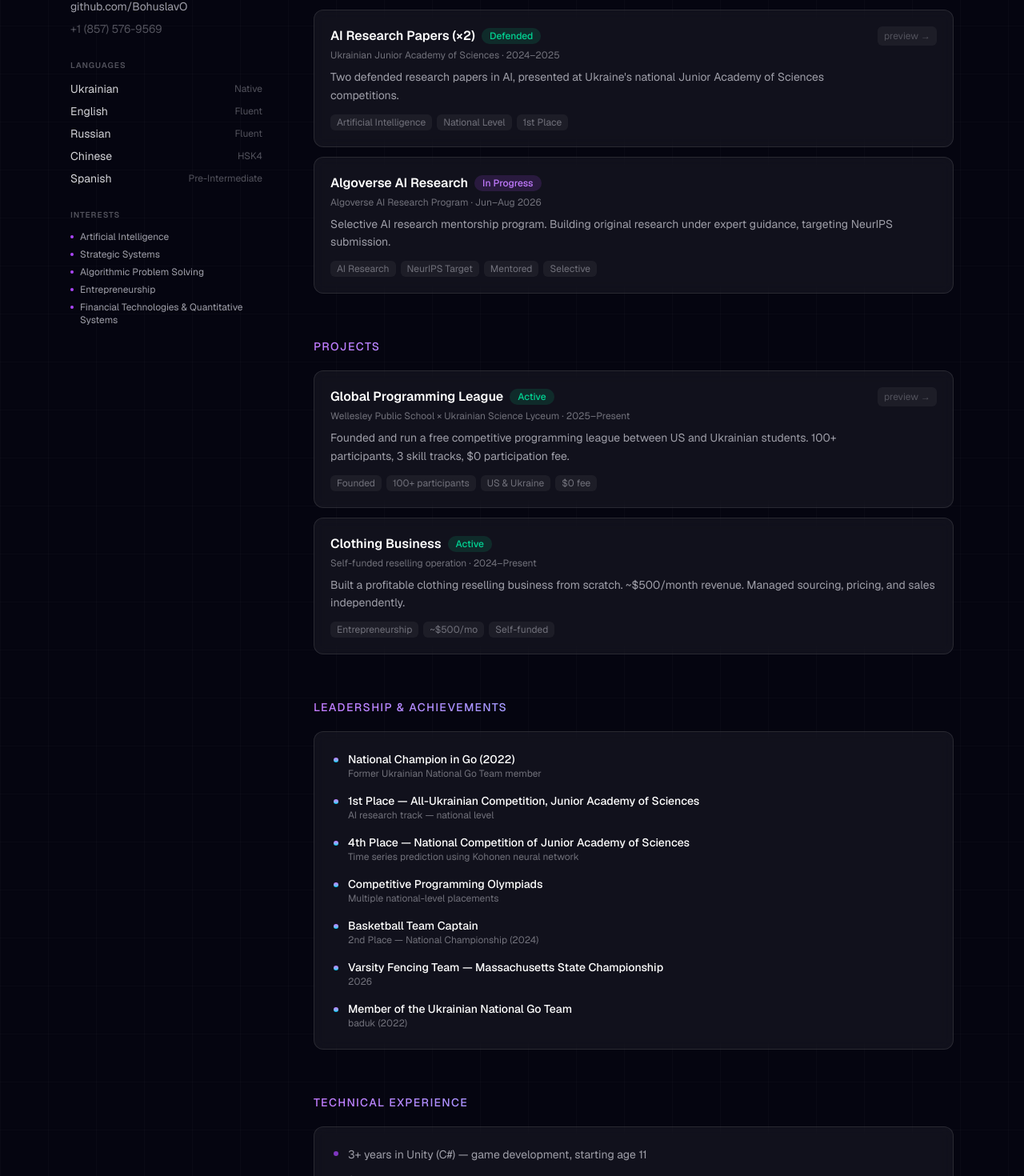
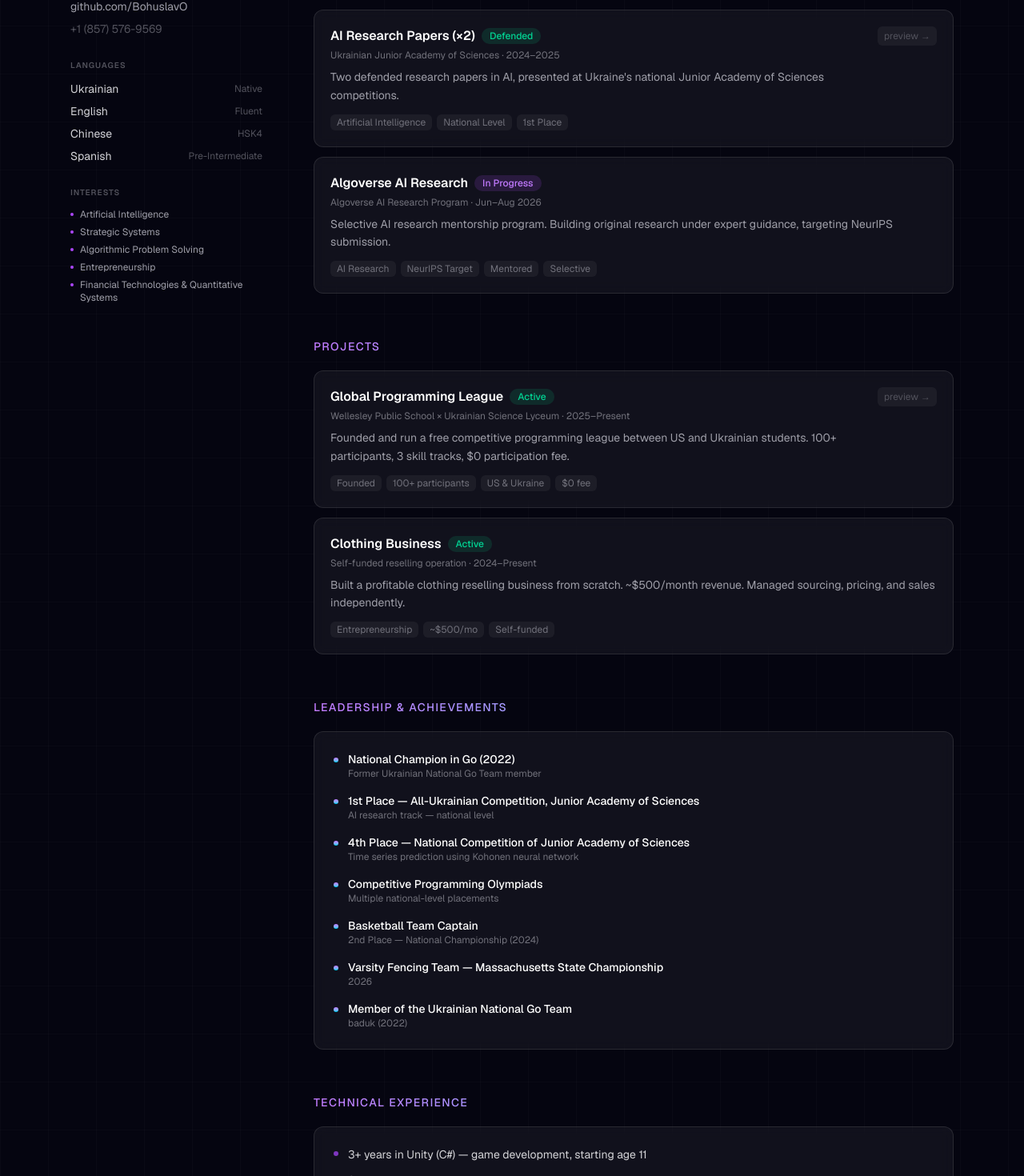
Before and after one commit to BohuslavO/portfolio, a Next.js app: page / in a window 1280 px wide. Shown: the part 448-1918 px from the top of the page at 80% size. Built offline with nearby package versions, Linux system fonts and the light colour scheme.

Commit message:
Brighten tech experience text, remove Russian from languages

```diff
--- a/components/Sidebar.tsx
+++ b/components/Sidebar.tsx
@@ -3,7 +3,6 @@
 const languages = [
   { name: "Ukrainian", level: "Native" },
   { name: "English", level: "Fluent" },
-  { name: "Russian", level: "Fluent" },
   { name: "Chinese", level: "HSK4" },
   { name: "Spanish", level: "Pre-Intermediate" },
 ];
--- a/components/TechExperience.tsx
+++ b/components/TechExperience.tsx
@@ -19,7 +19,7 @@ export default function TechExperience() {
         <div className="rounded-xl border border-white/10 bg-white/5 p-6 backdrop-blur-sm">
           <ul className="space-y-3">
             {items.map((item, i) => (
-              <li key={i} className="flex items-start gap-3 text-sm text-zinc-400">
+              <li key={i} className="flex items-start gap-3 text-sm text-zinc-300">
                 <span className="mt-1.5 h-1.5 w-1.5 flex-shrink-0 rounded-full bg-purple-500/70" />
                 {item.text}
               </li>
```
